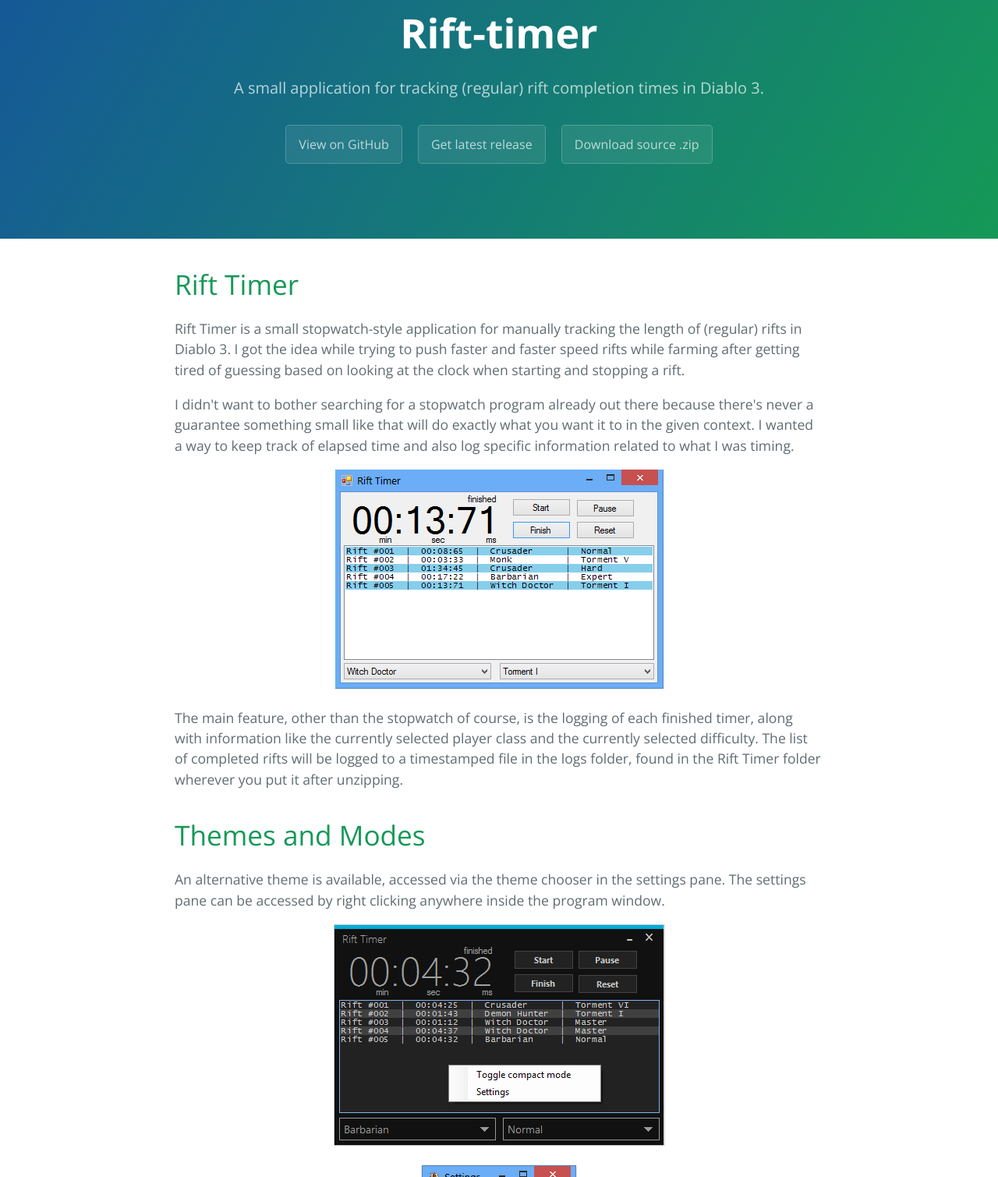
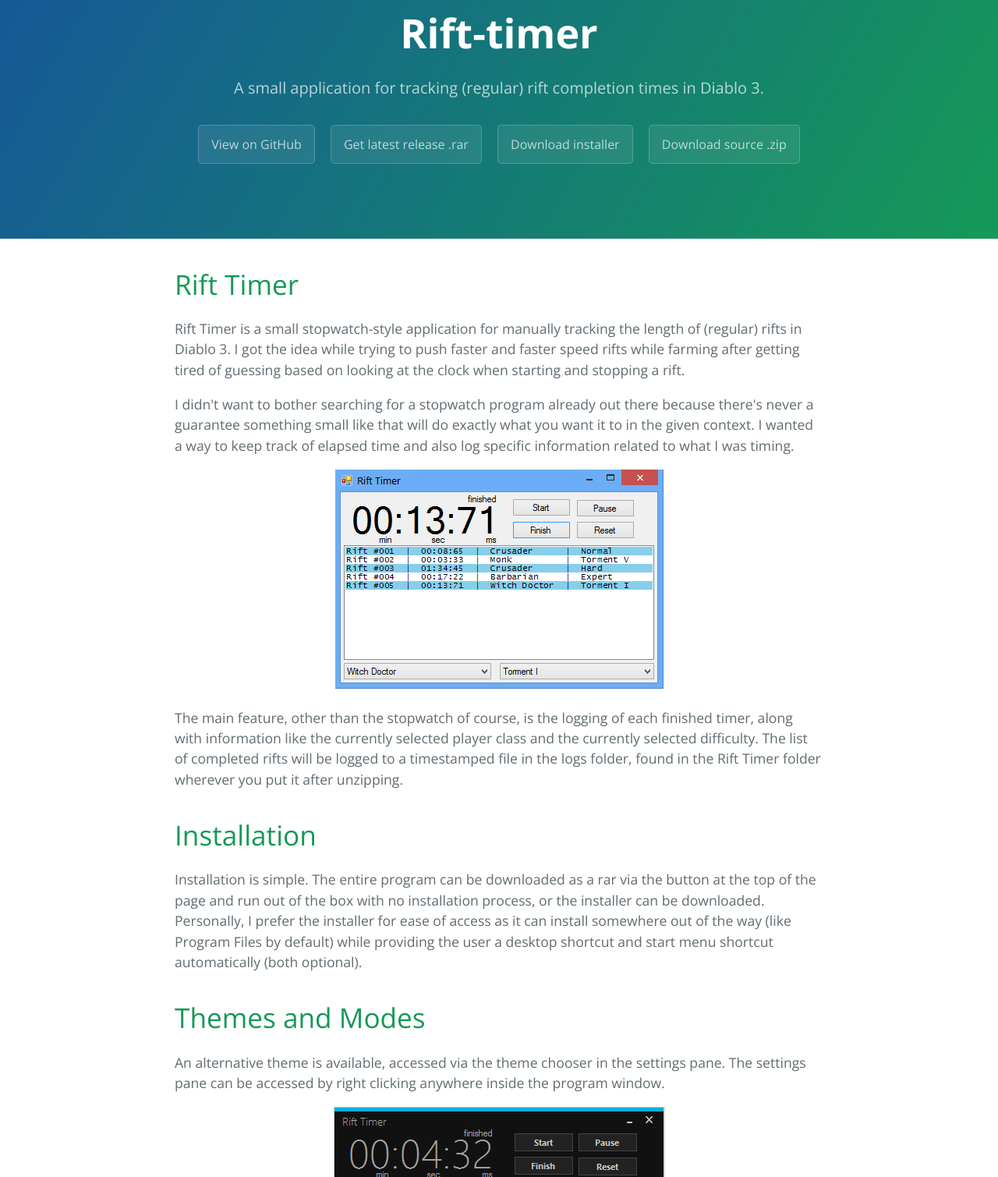
Before and after one commit to zajrik/rift-timer, a plain HTML site: page index.html in a window 1280 px wide. Shown: the part 77-1586 px from the top of the page at 78% size. Drawn offline with nearby package versions, Linux system fonts and the light colour scheme.

Commit message:
Update index with install information

```diff
--- a/index.html
+++ b/index.html
@@ -14,7 +14,8 @@
       <h1 class="project-name">Rift-timer</h1>
       <h2 class="project-tagline">A small application for tracking (regular) rift completion times in Diablo 3.</h2>
       <a href="https://github.com/zajrik/rift-timer" class="btn">View on GitHub</a>
-      <a href="https://github.com/zajrik/rift-timer/releases/latest" class="btn">Get latest release</a>
+      <a href="https://github.com/zajrik/rift-timer/releases/latest" class="btn">Get latest release .rar</a>
+      <a href="http://zajriksrv.us.to/rift-timer/update/RiftTimerInstaller.exe" class="btn">Download installer</a>
       <a href="https://github.com/zajrik/rift-timer/zipball/master" class="btn">Download source .zip</a>
     </section>
 
@@ -39,6 +40,15 @@
 class and the currently selected difficulty. The list of completed rifts will
 be logged to a timestamped file in the logs folder, found in the Rift Timer
 folder wherever you put it after unzipping.</p>
+
+<h1>
+<a id="installation" class="anchor" href="#installation" aria-hidden="true"><span class="octicon octicon-link"></span></a>Installation</h1>
+
+<p>Installation is simple. The entire program can be downloaded as a rar via the button
+at the top of the page and run out of the box with no installation process, or the installer
+can be downloaded. Personally, I prefer the installer for ease of access as it can install
+somewhere out of the way (like Program Files by default) while providing the user a desktop
+shortcut and start menu shortcut automatically (both optional).</p>
 
 <h1>
 <a id="themes-and-modes" class="anchor" href="#themes-and-modes" aria-hidden="true"><span class="octicon octicon-link"></span></a>Themes and Modes</h1>
```
